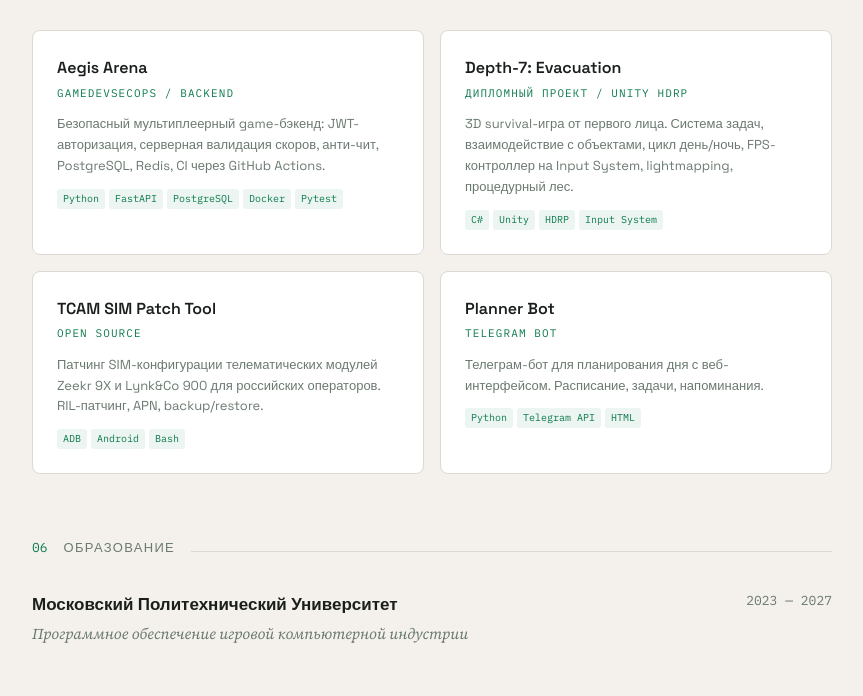
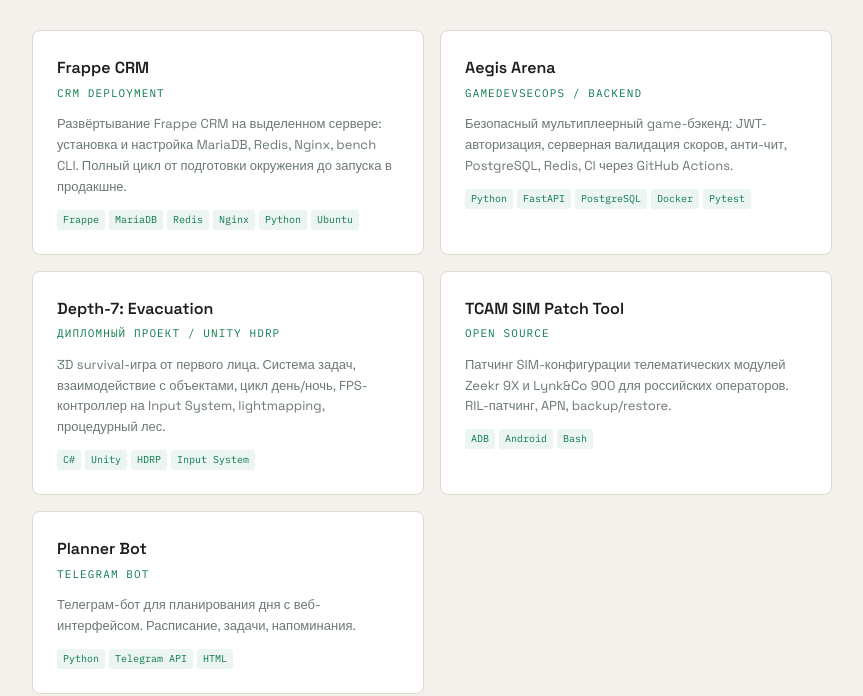
Before and after one commit to Georgiy-DevOps/resume-site, a plain HTML site: page index.html in a window 1280 px wide. Shown: the part 3306-4002 px from the top of the page, without its empty margins (208-1071 px from the left). Drawn offline with Linux system fonts and the light colour scheme.

Commit message:
Add Frappe CRM as a project card in projects section

```diff
--- a/index.html
+++ b/index.html
@@ -1015,6 +1015,21 @@
         </div>
       </div>
     </div>
+      <div class="project-card reveal reveal-delay-1" data-tags="frappe,mariadb,redis,nginx,python">
+        <div class="project-name">Frappe CRM</div>
+        <div class="project-type">CRM Deployment</div>
+        <div class="project-desc" data-i18n="p7-desc">
+          Развёртывание Frappe CRM на выделенном сервере: установка и настройка MariaDB, Redis, Nginx, bench CLI. Полный цикл от подготовки окружения до запуска в продакшне.
+        </div>
+        <div class="project-tech">
+          <span class="project-tech-tag">Frappe</span>
+          <span class="project-tech-tag">MariaDB</span>
+          <span class="project-tech-tag">Redis</span>
+          <span class="project-tech-tag">Nginx</span>
+          <span class="project-tech-tag">Python</span>
+          <span class="project-tech-tag">Ubuntu</span>
+        </div>
+      </div>
       <a class="project-card reveal reveal-delay-1" href="https://github.com/Georgiy-DevOps/aegis-arena" target="_blank" rel="noopener" data-tags="python,docker">
         <div class="project-name">Aegis Arena</div>
         <div class="project-type">GameDevSecOps / Backend</div>
@@ -1375,6 +1390,7 @@
       'p4-desc': '3D first-person survival game. Quest system, object interaction, day/night cycle, FPS controller on Input System, lightmapping, procedural forest.',
       'p5-desc': 'SIM configuration patching for Zeekr 9X and Lynk&Co 900 telematics modules for Russian carriers. RIL patching, APN, backup/restore.',
       'p6-desc': 'Telegram bot for daily planning with web interface. Schedule, tasks, reminders.',
+      'p7-desc': 'Deployed Frappe CRM on a dedicated server: installed and configured MariaDB, Redis, Nginx, bench CLI. Full cycle from environment setup to production launch.',
       'edu-name': 'Moscow Polytechnic University',
       'edu-fac': 'Software Engineering for Game Industry',
       'lang-ru': 'Native',
```
